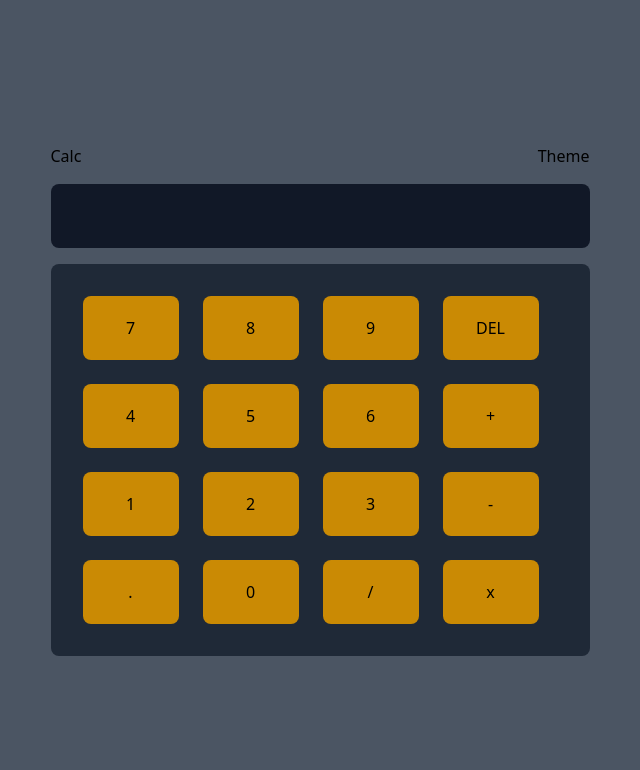
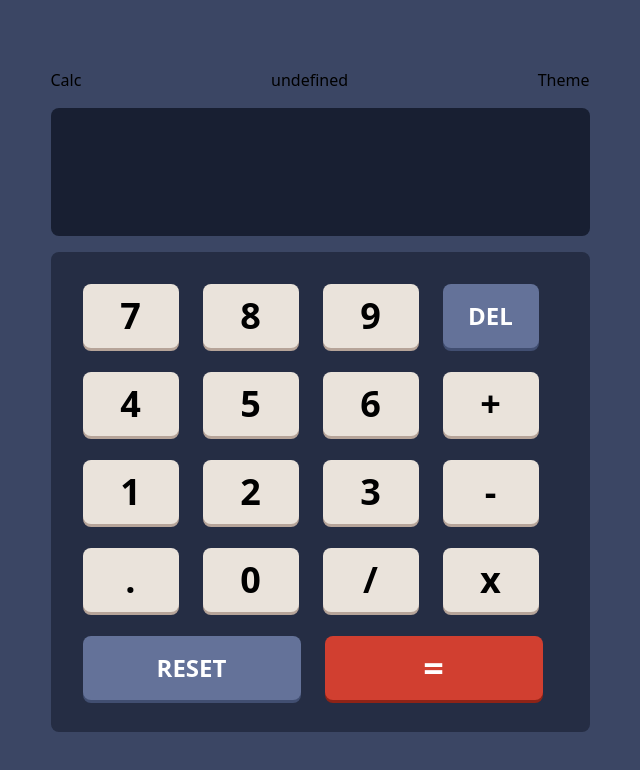
Before and after one commit to Xoneris/frontend-mentor-calculator-app, a Svelte app: page / in a window 1280 px wide. Shown: the top 770 px of the page, without its empty margins (320-960 px from the left). Built offline with nearby package versions, Linux system fonts and the light colour scheme.

Commit message:
worked on the layout and a tiny bit on the functionality

```diff
--- a/src/App.svelte
+++ b/src/App.svelte
@@ -1,33 +1,96 @@
 <script lang="ts">
 
-  let display:Array<string|number> = []
+  let display:Array<string|number> = [];
+  let showResult:boolean = false;
+  let result:any;
 
   function addToDisplay(character:string|number) {
-    display.push(character);
+
+    showResult = false
+
+    if (typeof character === "string") {
+
+      if (display.length === 0){
+        return
+      }
+
+      if (typeof display[display.length-1] === "string") {
+        return
+      }
+
+    } else if (typeof character === "number") {
+
+      if (character === 0 ) {
+        if (typeof display[display.length-1] === "string") {
+          return
+        }
+      }
+    }
+
+      display.push(character);
+      display = [...display];
+
+
+  }
+
+  function removeLastElement() {
+    display.pop();
     display = [...display];
+  }
+
+
+  function calculate() {
+    // if last array element is string, cut it
+    if (typeof display[display.length-1] === "string"){
+      display.pop();
+    }
+
+    let temp:any = []
+    let start = 0
+
+    for(let i = 0; i < display.length; i++){
+
+
+
+      if (typeof display[i] === "string"){
+        temp = [...temp, display.slice(start, i)]
+        temp = [...temp, display.slice(i, i)]
+        start = i
+        // i = i+2
+      }
+
+    }
+
+    showResult = true;
+    result = temp;
   }
 
 </script>
 
-<main class="w-screen h-screen flex justify-center items-center bg-gray-600">
+<main class="w-screen h-screen flex justify-center items-center bg-[#3B4664]">
 
   <div class="flex flex-col gap-4 w-[539px]">
     <header class="flex justify-between">
       <p>Calc</p>
+      <p>{result}</p>
       <div>Theme</div>
     </header>
 
-    <div class="w-ful h-14 p-8 bg-gray-900 text-white text-right rounded-lg">
-      {#each display as char}
-        {char}
-      {/each}
+    <div class="w-ful h-32 p-8 bg-[#181F32] text-6xl text-white rounded-lg font-bold flex justify-end items-center">
+      {#if showResult === true}
+        {result}
+      {:else}
+        {#each display as char}
+          {char}
+        {/each}
+      {/if}
     </div>
 
-    <div class="bg-gray-800 p-8 rounded-lg flex flex-wrap gap-6">
+    <div class="bg-[#252D44] p-8 rounded-lg flex flex-wrap gap-6">
       <button class="button" on:click={() => addToDisplay(7)}>7</button>
       <button class="button" on:click={() => addToDisplay(8)}>8</button>
       <button class="button" on:click={() => addToDisplay(9)}>9</button>
-      <button class="button" >DEL</button>
+      <button class="w-24 h-16 bg-[#647299] hover:bg-[#A2B3E1] rounded-lg text-2xl font-bold shadow-[0_3px_0_0_#414E71] text-white" on:click={() => removeLastElement()}>DEL</button>
       <button class="button" on:click={() => addToDisplay(4)}>4</button>
       <button class="button" on:click={() => addToDisplay(5)}>5</button>
       <button class="button" on:click={() => addToDisplay(6)}>6</button>
@@ -40,6 +103,8 @@
       <button class="button" on:click={() => addToDisplay(0)}>0</button>
       <button class="button" on:click={() => addToDisplay("/")}>/</button>
       <button class="button" on:click={() => addToDisplay("*")}>x</button>
+      <button class="w-[218px] h-16 bg-[#647299] hover:bg-[#A2B3E1] rounded-lg text-2xl font-bold shadow-[0_3px_0_0_#414E71] text-white" on:click={() => display = []}>RESET</button>
+      <button class="w-[218px] h-16 bg-[#D13F30] hover:bg-[#F96C5B] rounded-lg text-4xl font-bold shadow-[0_3px_0_0_#8F2316] text-white" on:click={() => calculate()}>=</button>
     </div>
   </div>
 
@@ -48,7 +113,16 @@
 <style>
 
   .button {
-    @apply w-24 h-16 bg-yellow-600 rounded-lg;
+    @apply w-24 h-16 bg-[#EAE3DB] rounded-lg text-4xl font-bold;
+    box-shadow: 0px 3px 0px #B6A499;
+  }
+
+  .button:hover {
+    @apply bg-[#FFFFFF];
+  }
+
+  button {
+    /* box-shadow: 0px 3px 0px #B6A499; */
   }
 
 </style>
--- a/src/app.css
+++ b/src/app.css
@@ -1,8 +1,3 @@
 @tailwind base;
 @tailwind components;
 @tailwind utilities;
-
-.test {
-    background-color: red;
-
-}
```
